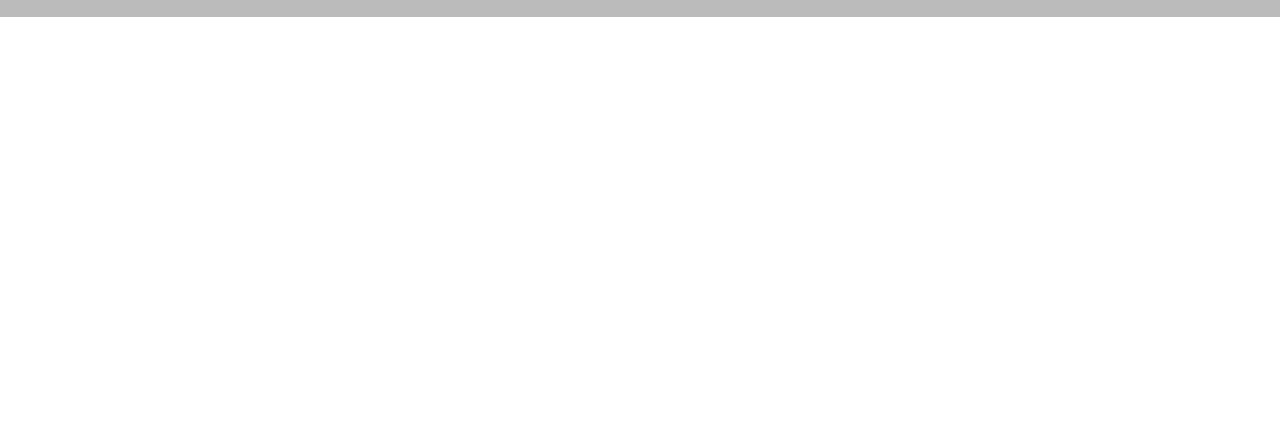
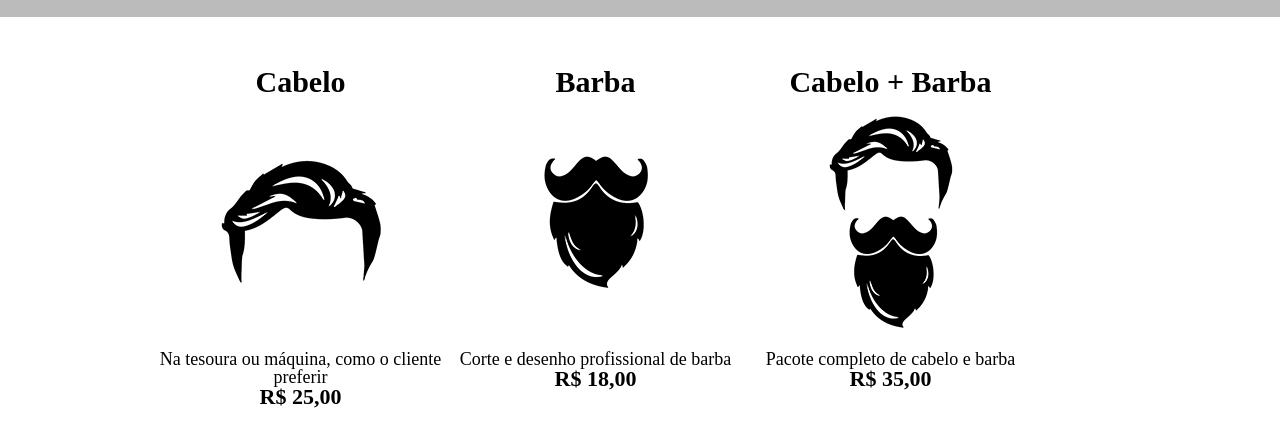
Before and after one commit to robbfreitas/HTML5-CSS3, a plain HTML site: page Parte 1/produtos.html in a window 1280 px wide. Shown: the part 276-722 px from the top of the page. Drawn offline with Linux system fonts and the light colour scheme.

Commit message:
Alinhando a classe produtos

```diff
--- a/Parte 1/produtos.css
+++ b/Parte 1/produtos.css
@@ -2,7 +2,6 @@ header {
     background: #BBBBBB;
     padding: 20px 0;
 }
-
 .caixa {
     position: relative;
     width: 940px;
@@ -27,3 +26,29 @@ nav a {
     font-size: 22px;
     text-decoration: none;
 }
+
+.produtos {
+    width: 970px;
+    margin: 0 auto;
+    padding: 50px 0;
+}
+
+.produtos li {
+    display: inline-block;
+    text-align: center;
+    width: 30%;
+    vertical-align: top;
+}
+
+.produtos h2 {
+    font-size: 30px;
+    font-weight: bold;
+}
+
+.produto-descricao {
+    font-size: 18px;
+}
+.produto-preco {
+    font-size: 22px;
+    font-weight: bold;
+}
--- a/Parte 1/produtos.html
+++ b/Parte 1/produtos.html
@@ -19,5 +19,29 @@
                 </nav>
             </div>
         </header>
+
+        <main>
+            <ul class="produtos">
+                <li>
+                    <h2>Cabelo</h2>
+                    <img src="imagens/cabelo.jpg">
+                    <p class="produto-descricao">Na tesoura ou máquina, como o cliente preferir</p>
+                    <p class="produto-preco">R$ 25,00</p>
+                </li>
+                <li>
+                    <h2>Barba</h2>
+                    <img src="imagens/barba.jpg">
+                    <p class="produto-descricao">Corte e desenho profissional de barba</p>
+                    <p class="produto-preco">R$ 18,00</p>
+                </li>
+                <li>
+                    <h2>Cabelo + Barba</h2>
+                    <img src="imagens/cabelo+barba.jpg">
+                    <p class="produto-descricao">Pacote completo de cabelo e barba</p>
+                    <p class="produto-preco">R$ 35,00</p>
+                </li>
+            </ul>
+
+        </main>
     </body>
 </html>
```
